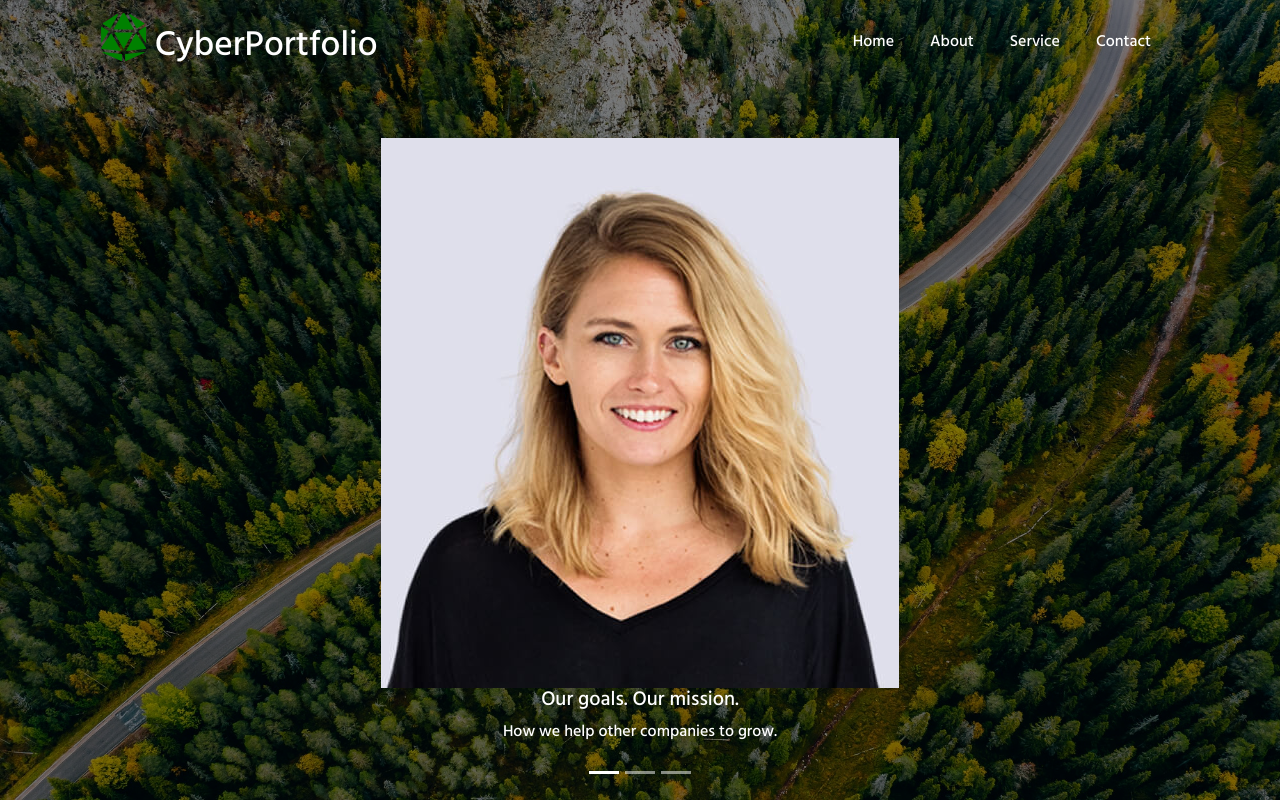
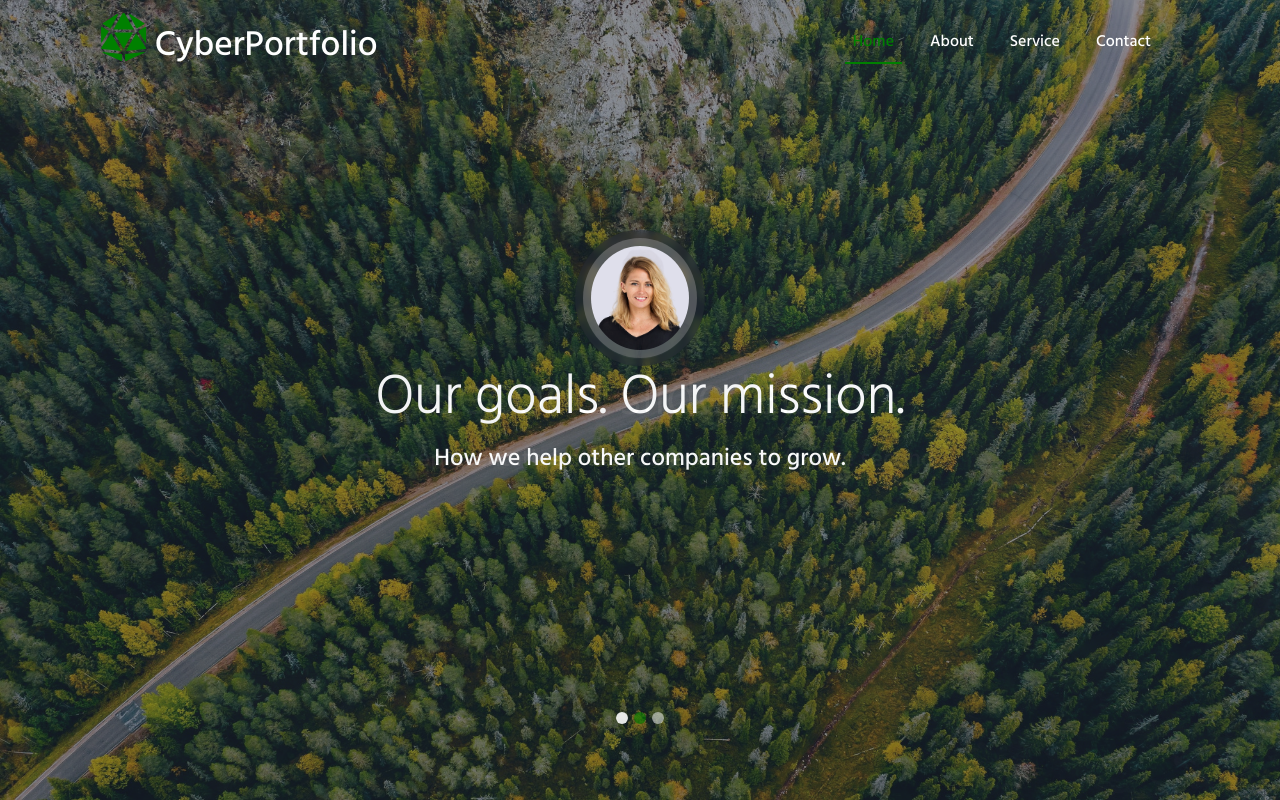
Before and after one commit to Colinwilbus/My-Portfolio, a plain HTML site: page index.html in a window 1280 px wide. Drawn offline with nearby package versions, Linux system fonts and the light colour scheme.

Commit message:
done carousel + header

```diff
--- a/css/style.css
+++ b/css/style.css
@@ -45,20 +45,30 @@ header #navbarPort .nav-item::after {
 header #navbarPort .nav-item:hover::after{
     width: 100%;
 }
+#navbarPort .navbar-nav .active a {
+    color: green;
+}
+#navbarPort .navbar-nav .active::after {
+    content: '';
+    width: 100%;
+    height: 2px;
+    background-color: green;
+    display: block;
+}
 /* carousel */
-.myCarousel {
-    position: relative;
-}
 .myCarousel #carouselPort .carousel-item {
     height: 100vh;
     position: relative;
+}
+.myCarousel #carouselPort .carousel-item img {
+    height: 100%;
 }
 .myCarousel #carouselPort .carousel-item::after {
     content: '';
     width: 100%;
     height: 100%;
     display: block;
-    background-color: rgba(0, 0, 0, 0.5);
+    background-color: rgba(39, 43, 54, 0.5);
     position: absolute;
     left: 0;
     top: 0;
@@ -74,3 +84,46 @@ header #navbarPort .nav-item:hover::after{
     top: 0;
     left: 0;
 } */
+.carousel-caption .carousel__avt {
+    width: 130px;
+    border-radius: 50%;
+    margin: 0 auto;
+    padding: 8px;
+    background-color: rgba(39, 43, 54, 0.5);
+    backdrop-filter: blur(3px);
+}
+.carousel-caption .carousel__avt div {
+    width: 100%;
+    padding: 8px;
+    background-color: rgba(128, 128, 128, 0.459);
+    border-radius: 50%;
+}
+.carousel-caption .carousel__avt img {
+    width: 100%;
+    height: 100%;
+    border-radius: 50%;
+
+}
+.carousel-item .carousel-caption {
+    top: 50%;
+    left: 50%;
+    transform: translate( -50% , -50%);
+    width: 50%;
+    font-size: 1.5rem;
+}
+.carousel-item .carousel-caption h5 {
+    font-size: 3.5rem;
+    font-weight: 300;
+}
+#carouselPort .carousel-indicators {
+    bottom: 50px;
+}
+#carouselPort .carousel-indicators li {
+    width: 12px;
+    height: 12px;
+    border-radius: 50%;
+}
+#carouselPort .carousel-indicators .active {
+    background-color: green;
+}
+/* welcome */
--- a/index.html
+++ b/index.html
@@ -54,9 +54,8 @@
     </div>
   </header>
   <!-- carousel -->
-  <!-- data-ride="carousel" -->
   <section class="myCarousel">
-    <div id="carouselPort" class="carousel slide">
+    <div id="carouselPort" class="carousel slide carousel-fade " data-ride="carousel">
       <ol class="carousel-indicators">
         <li data-target="#carouselPort" data-slide-to="0" class="active"></li>
         <li data-target="#carouselPort" data-slide-to="1"></li>
@@ -67,7 +66,7 @@
           <img src="./image/finland.jpg" class="d-block w-100" alt="...">
           <!-- <div class="carousel__overlay">
           </div> -->
-          <div class="carousel-caption d-none d-md-block">
+          <div class="carousel-caption d-md-block ">
             <div class="carousel__avt">
               <div>
                 <img src="./image/01-3.jpg" alt="">
@@ -100,6 +99,7 @@
       </div>
     </div>
   </section>
+  <!-- welcome -->
   <section class="welcome"></section>
   <section class="hire"></section>
   <section class="myPic"></section>
```
